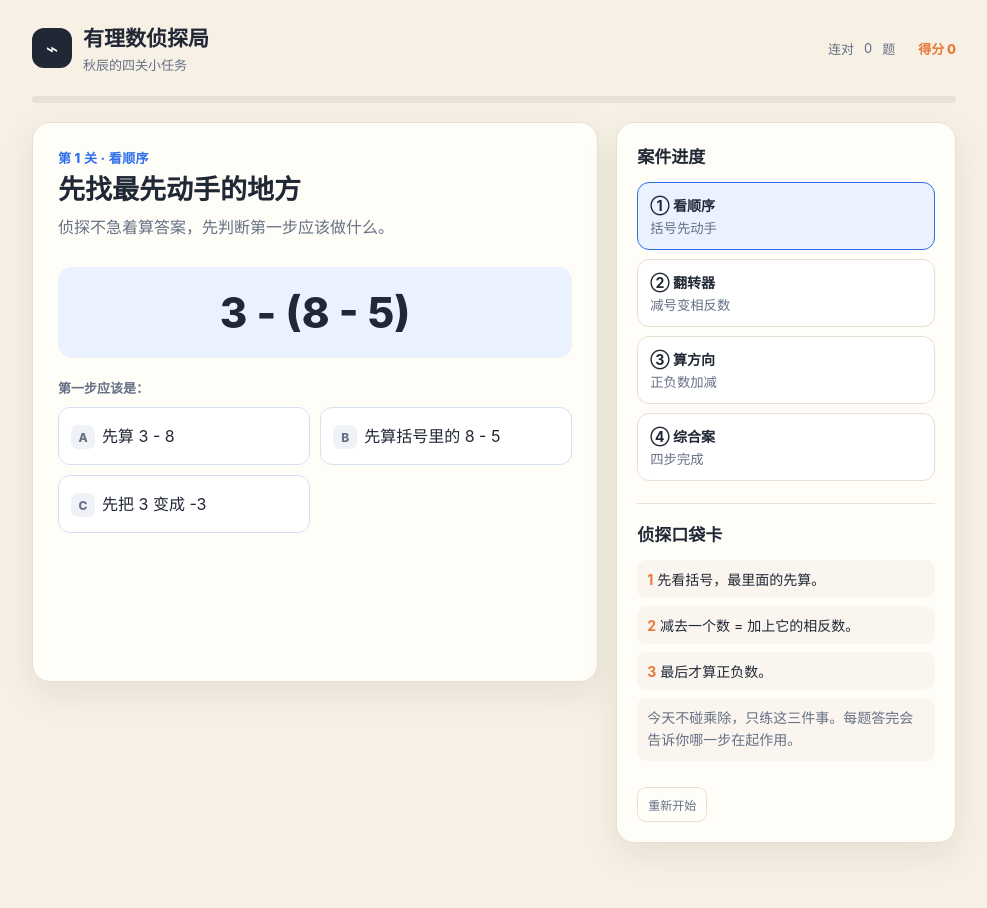
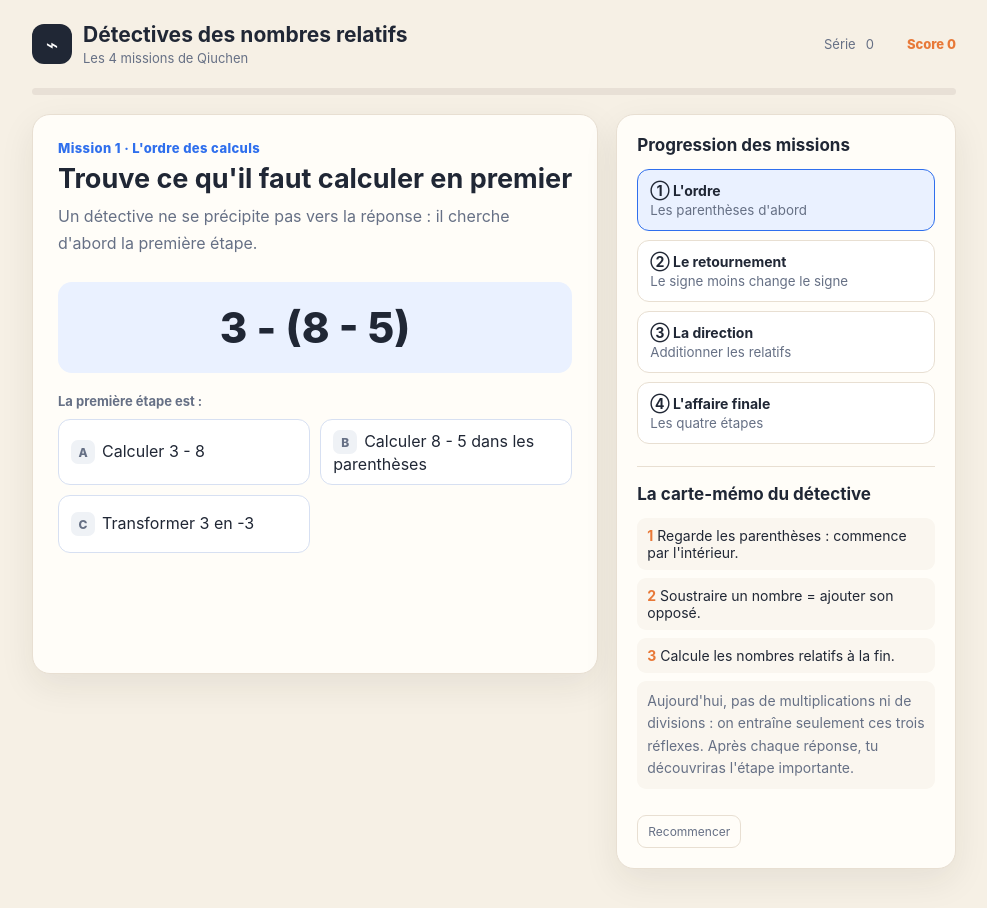
Before and after one commit to Lincinema/cola-pages, a plain HTML site: page qiuchen-rational-numbers/index.html in a window 1280 px wide. Shown: the whole page, without its empty margins (146-1133 px from the left). Before the commit the page ends 883 px from the top, so only its background shows below. Drawn offline with Linux system fonts and the light colour scheme.

Commit message:
Translate rational numbers game to French

```diff
--- a/qiuchen-rational-numbers/index.html
+++ b/qiuchen-rational-numbers/index.html
@@ -1,9 +1,9 @@
 <!doctype html>
-<html lang="zh-CN">
+<html lang="fr">
 <head>
 <meta charset="utf-8">
 <meta name="viewport" content="width=device-width, initial-scale=1">
-<title>有理数侦探局</title>
+<title>Le Bureau des détectives des nombres relatifs</title>
 <style>
 :root {
   --ink: #202735;
@@ -101,81 +101,81 @@ h2 { margin: 0 0 8px; font-size: 27px; line-height: 1.2; }
   <header class="topbar">
     <div class="brand">
       <div class="badge">⌁</div>
-      <div><h1>有理数侦探局</h1><p>秋辰的四关小任务</p></div>
+      <div><h1>Détectives des nombres relatifs</h1><p>Les 4 missions de Qiuchen</p></div>
     </div>
-    <div class="statline">连对 <span id="streak">0</span> 题　<span class="score">得分 <span id="score">0</span></span></div>
+    <div class="statline">Série <span id="streak">0</span>　<span class="score">Score <span id="score">0</span></span></div>
   </header>
   <div class="progress"><span id="progressBar"></span></div>
   <div class="layout">
     <section class="panel game">
       <div id="questionView">
-        <p class="eyebrow" id="stageLabel">第 1 关 · 看顺序</p>
-        <h2 id="title">先找最先动手的地方</h2>
-        <p class="prompt" id="prompt">侦探不急着算答案，先判断第一步应该做什么。</p>
+        <p class="eyebrow" id="stageLabel">Mission 1 · L'ordre des calculs</p>
+        <h2 id="title">Trouve ce qu'il faut calculer en premier</h2>
+        <p class="prompt" id="prompt">Un détective ne se précipite pas vers la réponse : il cherche d'abord la première étape.</p>
         <div class="expression" id="expression"></div>
-        <p class="question-label" id="questionLabel">第一步应该是：</p>
+        <p class="question-label" id="questionLabel">La première étape est :</p>
         <div class="choices" id="choices"></div>
         <div class="feedback" id="feedback"></div>
-        <button class="next" id="nextBtn">下一题</button>
+        <button class="next" id="nextBtn">Question suivante</button>
       </div>
       <div class="finish" id="finishView">
         <div class="trophy">🏁</div>
-        <h2>案件全部破解</h2>
+        <h2>Toutes les affaires sont résolues</h2>
         <p id="finishText"></p>
-        <button class="next show" id="againBtn">再来一轮</button>
+        <button class="next show" id="againBtn">Rejouer</button>
       </div>
     </section>
     <aside class="panel side">
-      <h3>案件进度</h3>
+      <h3>Progression des missions</h3>
       <div class="mission" id="missions">
-        <button data-stage="0" class="active"><strong>① 看顺序</strong><small>括号先动手</small></button>
-        <button data-stage="1"><strong>② 翻转器</strong><small>减号变相反数</small></button>
-        <button data-stage="2"><strong>③ 算方向</strong><small>正负数加减</small></button>
-        <button data-stage="3"><strong>④ 综合案</strong><small>四步完成</small></button>
+        <button data-stage="0" class="active"><strong>① L'ordre</strong><small>Les parenthèses d'abord</small></button>
+        <button data-stage="1"><strong>② Le retournement</strong><small>Le signe moins change le signe</small></button>
+        <button data-stage="2"><strong>③ La direction</strong><small>Additionner les relatifs</small></button>
+        <button data-stage="3"><strong>④ L'affaire finale</strong><small>Les quatre étapes</small></button>
       </div>
       <div class="rule">
-        <h3>侦探口袋卡</h3>
-        <p><b>1</b> 先看括号，最里面的先算。</p>
-        <p><b>2</b> 减去一个数 = 加上它的相反数。</p>
-        <p><b>3</b> 最后才算正负数。</p>
-        <p class="small-note">今天不碰乘除，只练这三件事。每题答完会告诉你哪一步在起作用。</p>
+        <h3>La carte-mémo du détective</h3>
+        <p><b>1</b> Regarde les parenthèses : commence par l'intérieur.</p>
+        <p><b>2</b> Soustraire un nombre = ajouter son opposé.</p>
+        <p><b>3</b> Calcule les nombres relatifs à la fin.</p>
+        <p class="small-note">Aujourd'hui, pas de multiplications ni de divisions : on entraîne seulement ces trois réflexes. Après chaque réponse, tu découvriras l'étape importante.</p>
       </div>
-      <button class="restart" id="restartBtn">重新开始</button>
+      <button class="restart" id="restartBtn">Recommencer</button>
     </aside>
   </div>
 </main>
 <script>
 const stages = [
   {
-    label: '第 1 关 · 看顺序', title: '先找最先动手的地方', prompt: '侦探不急着算答案，先判断第一步应该做什么。', question: '第一步应该是：',
+    label: "Mission 1 · L'ordre des calculs", title: "Trouve ce qu'il faut calculer en premier", prompt: "Un détective ne se précipite pas vers la réponse : il cherche d'abord la première étape.", question: "La première étape est :",
     items: [
-      { expr: '3 - (8 - 5)', options: ['先算 3 - 8', '先算括号里的 8 - 5', '先把 3 变成 -3'], answer: 1, why: '括号里的计算要先处理，外面的减号先不要动。' },
-      { expr: '5 + (−2 + 7)', options: ['先算括号里的 −2 + 7', '先算 5 + −2', '先把所有负号删掉'], answer: 0, why: '先处理最里面的括号，其他部分暂时保留。' },
-      { expr: '2 − (6 − 9) + 4', options: ['先算 2 − 6', '先算括号里的 6 − 9', '先算最后的 + 4'], answer: 1, why: '看到括号就先看括号里面，不能跳到外面。' }
+      { expr: '3 - (8 - 5)', options: ['Calculer 3 - 8', 'Calculer 8 - 5 dans les parenthèses', 'Transformer 3 en -3'], answer: 1, why: "Il faut d'abord calculer dans les parenthèses ; ne touche pas encore au signe moins extérieur." },
+      { expr: '5 + (−2 + 7)', options: ['Calculer −2 + 7 dans les parenthèses', 'Calculer 5 + −2', 'Supprimer tous les signes moins'], answer: 0, why: "Commence par les parenthèses les plus internes et laisse le reste tel quel pour l'instant." },
+      { expr: '2 − (6 − 9) + 4', options: ['Calculer 2 − 6', 'Calculer 6 − 9 dans les parenthèses', 'Calculer le + 4 final'], answer: 1, why: 'Quand tu vois des parenthèses, commence par leur intérieur : ne saute pas directement à l’extérieur.' }
     ]
   },
   {
-    label: '第 2 关 · 翻转器', title: '减号会把方向翻过来', prompt: '减号后面跟着一个带符号的数时，先把它变成“加相反数”。', question: '哪个改写是正确的：',
+    label: "Mission 2 · Le retournement", title: "Le signe moins inverse la direction", prompt: "Quand un nombre signé suit un signe moins, transforme d'abord la soustraction en « addition de l'opposé ».", question: "Quelle transformation est correcte ?",
     items: [
-      { expr: '3 − (−5)', options: ['3 + (−5)', '3 + (+5)', '−3 + (−5)'], answer: 1, why: '减去负 5，就是加上正 5。减号像一个翻转器。' },
-      { expr: '7 − (+2)', options: ['7 + (−2)', '7 + (+2)', '−7 + (+2)'], answer: 0, why: '减去正 2，就是加上负 2。' },
-      { expr: '−4 − (−3)', options: ['−4 + (+3)', '−4 + (−3)', '+4 + (+3)'], answer: 0, why: '括号里的 −3 变成相反数 +3，前面的 −4 不变。' }
+      { expr: '3 − (−5)', options: ['3 + (−5)', '3 + (+5)', '−3 + (−5)'], answer: 1, why: 'Soustraire −5, c’est ajouter +5. Le signe moins agit comme un retournement.' },
+      { expr: '7 − (+2)', options: ['7 + (−2)', '7 + (+2)', '−7 + (+2)'], answer: 0, why: 'Soustraire +2, c’est ajouter −2.' },
+      { expr: '−4 − (−3)', options: ['−4 + (+3)', '−4 + (−3)', '+4 + (+3)'], answer: 0, why: 'L’opposé de −3 est +3 ; le −4 devant ne change pas.' }
     ]
   },
   {
-    label: '第 3 关 · 算方向', title: '先看谁离 0 更远', prompt: '异号相加时，绝对值更大的那个数决定最后的正负号。', question: '答案是多少：',
+    label: "Mission 3 · Trouver la direction", title: "Regarde d'abord lequel est le plus loin de 0", prompt: "Quand les signes sont différents, le nombre qui est le plus loin de 0 donne le signe du résultat.", question: "Quelle est la réponse ?",
     items: [
-      { expr: '(+2,5) + (−7,2)', options: ['+4,7', '−4,7', '−9,7'], answer: 1, why: '7.2 离 0 更远，所以答案取负；7.2 − 2.5 = 4.7。' },
-      { expr: '(−6,3) + (+9,8)', options: ['−3,5', '+3,5', '+16,1'], answer: 1, why: '9.8 离 0 更远，所以答案取正；9.8 − 6.3 = 3.5。' },
-      { expr: '(−3) + (−4)', options: ['+7', '−1', '−7'], answer: 2, why: '同号都为负，保留负号，再把 3 + 4 = 7。' }
+      { expr: '(+2,5) + (−7,2)', options: ['+4,7', '−4,7', '−9,7'], answer: 1, why: '7,2 est plus loin de 0 : le résultat est donc négatif ; 7,2 − 2,5 = 4,7.' },
+      { expr: '(−6,3) + (+9,8)', options: ['−3,5', '+3,5', '+16,1'], answer: 1, why: '9,8 est plus loin de 0 : le résultat est donc positif ; 9,8 − 6,3 = 3,5.' },
+      { expr: '(−3) + (−4)', options: ['+7', '−1', '−7'], answer: 2, why: 'Les deux nombres sont négatifs : garde le signe −, puis 3 + 4 = 7.' }
     ]
   },
   {
-    label: '第 4 关 · 综合案', title: '四步破案', prompt: '现在把流程连起来：括号、翻转、正负，按顺序来。', question: '最后结果是多少：',
+    label: "Mission 4 · L'affaire finale", title: "Résous l'affaire en quatre étapes", prompt: "Maintenant, relie les étapes : parenthèses, retournement, puis nombres relatifs.", question: "Quel est le résultat final ?",
     items: [
-      { expr: '3,1 − (24 − 8,4) + (7,5 − 11,2)', options: ['−16,2', '+16,2', '−1,0', '+4,6'], answer: 0, why: '括号先算成 +15.6 和 −3.7，再变成 3.1 − 15.6 − 3.7，结果是 −16.2。' },
-      { expr: '(+3) + (−4,5) − (+7,4) + (−6) − (−3,5) + (+7,4)', options: ['−4', '+4', '−11,4', '+7,4'], answer: 0, why: '先把减法改成加相反数，+7.4 和 −7.4 抵消，最后得到 −4。' },
-      { expr: '5 − (−2 + 6)', options: ['+9', '+1', '−1', '−9'], answer: 1, why: '括号先算成 +4，再算 5 − 4 = +1。' }
+      { expr: '3,1 − (24 − 8,4) + (7,5 − 11,2)', options: ['−16,2', '+16,2', '−1,0', '+4,6'], answer: 0, why: 'Les parenthèses donnent +15,6 et −3,7. On obtient 3,1 − 15,6 − 3,7, soit −16,2.' },
+      { expr: '(+3) + (−4,5) − (+7,4) + (−6) − (−3,5) + (+7,4)', options: ['−4', '+4', '−11,4', '+7,4'], answer: 0, why: 'Transforme les soustractions en additions des opposés. +7,4 et −7,4 s’annulent ; il reste −4.' },
+      { expr: '5 − (−2 + 6)', options: ['+9', '+1', '−1', '−9'], answer: 1, why: 'La parenthèse vaut +4, puis 5 − 4 = +1.' }
     ]
   }
 ];
@@ -235,12 +235,12 @@ function answer(index) {
     score += 10 + streak * 2;
     streak += 1;
     feedback.className = 'feedback show good';
-    feedback.innerHTML = `<strong>判断正确。</strong> ${item.why}`;
+    feedback.innerHTML = `<strong>Bonne décision.</strong> ${item.why}`;
   } else {
     streak = 0;
     buttons[index].classList.add('wrong');
     feedback.className = 'feedback show bad';
-    feedback.innerHTML = `<strong>这一步先停一下。</strong> 正确答案是「${fmt(item.options[item.answer])}」。${item.why}`;
+    feedback.innerHTML = `<strong>Arrêtons-nous sur cette étape.</strong> La bonne réponse est « ${fmt(item.options[item.answer])} ». ${item.why}`;
   }
   $('nextBtn').classList.add('show');
   updateProgress();
@@ -256,7 +256,7 @@ function next() {
 function finish() {
   $('questionView').classList.add('hidden');
   $('finishView').classList.add('show');
-  $('finishText').textContent = `本轮得分 ${score} 分。记住三张口袋卡：括号先算，减号翻转，最后算正负。你可以再来一轮，把刚才错的题追回来。`;
+  $('finishText').textContent = `Cette manche rapporte ${score} points. Retiens les trois règles : les parenthèses d'abord, le signe moins se retourne, les nombres relatifs à la fin. Tu peux recommencer pour récupérer les points perdus.`;
   $('progressBar').style.width = '100%';
   document.querySelectorAll('#missions button').forEach(b => { b.classList.remove('active'); b.classList.add('done'); });
 }
```
